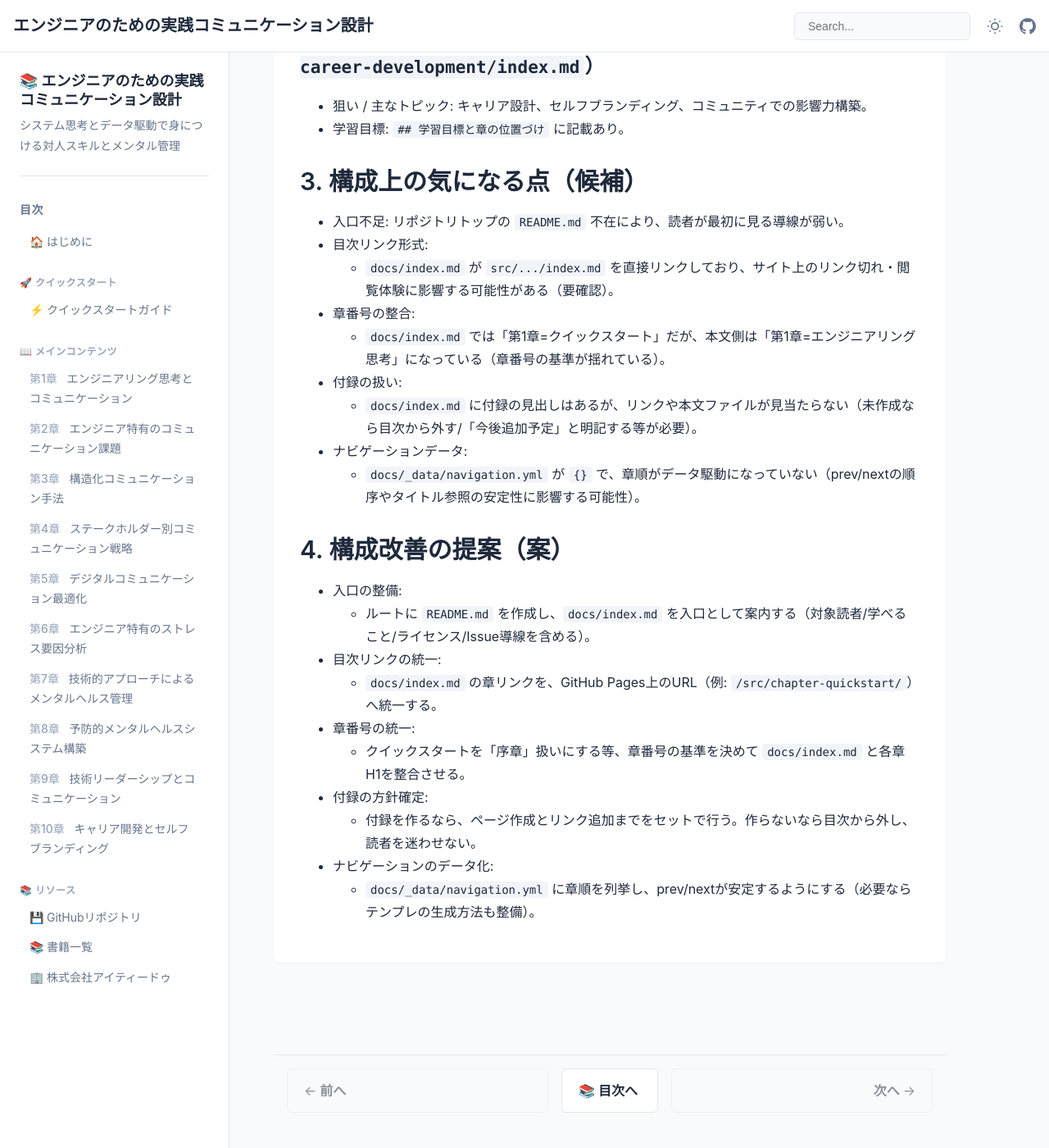
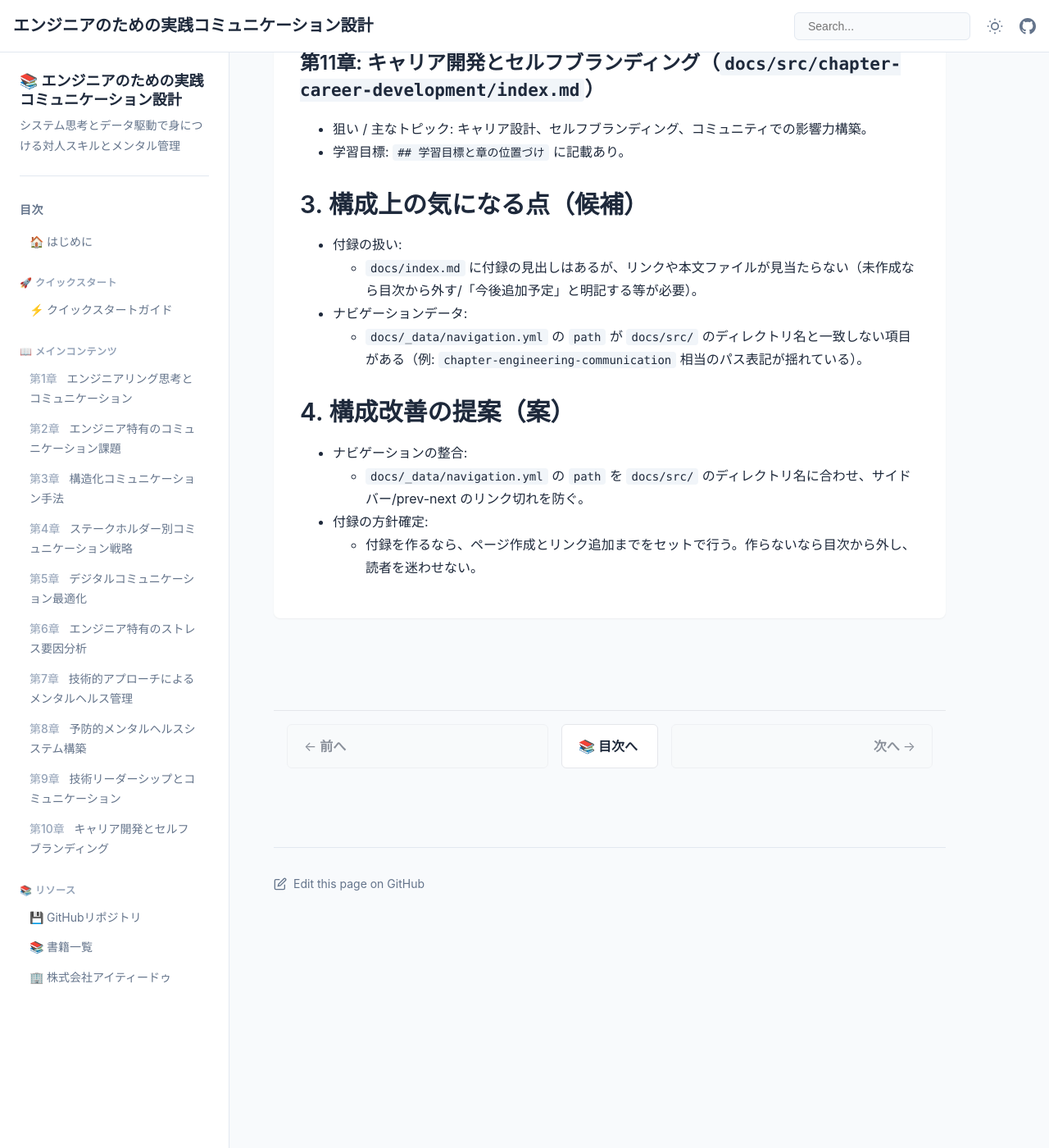
Before and after one commit to itdojp/IT-engineer-communication-book, a Jekyll site: the page built from docs/project-management/structure-review-round1.md, in a window 1280 px wide and 1400 px high, scrolled down 2572 px. Shown: the whole window at 82% size. Built offline with Jekyll 4.4.1, drawn with Linux system fonts in a browser that asks for light colours; our own code applies the rules of GitHub Pages for plain Markdown files; some of the changed text lies outside the part shown.

Commit message:
Stage2: navigation.ymlのパス不整合を修正

```diff
--- a/docs/_data/navigation.yml
+++ b/docs/_data/navigation.yml
@@ -4,7 +4,7 @@ introduction:
 
 chapters:
   - title: エンジニアリング思考とコミュニケーション
-    path: /src/chapter-engineering-コミュニケーション/
+    path: /src/chapter-engineering-communication/
   - title: エンジニア特有のコミュニケーション課題
     path: /src/chapter-communication-challenges/
   - title: 構造化コミュニケーション手法
--- a/docs/project-management/structure-review-round1.md
+++ b/docs/project-management/structure-review-round1.md
@@ -12,8 +12,9 @@
 - 想定読者: `docs/index.md` より、対人スキルに課題を感じる初級〜初中級エンジニア（「システム思考とデータ駆動で身につける」前提）。
 - 本書のゴール: コミュニケーションを「再現可能な設計・運用」として扱い、技術説明・調整・メンタル管理までを体系化する（`docs/index.md` より）。
 - 入口（読者導線）の現状:
-  - リポジトリトップに `README.md` が存在しないため、GitHub上の入口が弱い。
-  - `docs/index.md` の目次リンクが `src/.../index.md`（Markdownファイル）を直接参照しており、GitHub Pages上で意図通りに遷移するか要確認（通常は生成後URLへのリンクに統一したい）。
+  - リポジトリトップの `README.md` からオンライン版（GitHub Pages）と目次に誘導できる。
+  - `docs/index.md` の章リンクは `src/.../` に統一されており、GitHub Pages のURL構造と整合している。
+  - 一方で、`docs/_data/navigation.yml` 側に実体と一致しないパスが含まれるため、サイドバー/prev-next のリンク切れリスクがある（後述）。
 
 ## 2. 現状の章構成サマリ
 
@@ -63,25 +64,14 @@
 
 ## 3. 構成上の気になる点（候補）
 
-- 入口不足: リポジトリトップの `README.md` 不在により、読者が最初に見る導線が弱い。
-- 目次リンク形式:
-  - `docs/index.md` が `src/.../index.md` を直接リンクしており、サイト上のリンク切れ・閲覧体験に影響する可能性がある（要確認）。
-- 章番号の整合:
-  - `docs/index.md` では「第1章=クイックスタート」だが、本文側は「第1章=エンジニアリング思考」になっている（章番号の基準が揺れている）。
 - 付録の扱い:
   - `docs/index.md` に付録の見出しはあるが、リンクや本文ファイルが見当たらない（未作成なら目次から外す/「今後追加予定」と明記する等が必要）。
 - ナビゲーションデータ:
-  - `docs/_data/navigation.yml` が `{}` で、章順がデータ駆動になっていない（prev/nextの順序やタイトル参照の安定性に影響する可能性）。
+  - `docs/_data/navigation.yml` の `path` が `docs/src/` のディレクトリ名と一致しない項目がある（例: `chapter-engineering-communication` 相当のパス表記が揺れている）。
 
 ## 4. 構成改善の提案（案）
 
-- 入口の整備:
-  - ルートに `README.md` を作成し、`docs/index.md` を入口として案内する（対象読者/学べること/ライセンス/Issue導線を含める）。
-- 目次リンクの統一:
-  - `docs/index.md` の章リンクを、GitHub Pages上のURL（例: `/src/chapter-quickstart/`）へ統一する。
-- 章番号の統一:
-  - クイックスタートを「序章」扱いにする等、章番号の基準を決めて `docs/index.md` と各章H1を整合させる。
+- ナビゲーションの整合:
+  - `docs/_data/navigation.yml` の `path` を `docs/src/` のディレクトリ名に合わせ、サイドバー/prev-next のリンク切れを防ぐ。
 - 付録の方針確定:
   - 付録を作るなら、ページ作成とリンク追加までをセットで行う。作らないなら目次から外し、読者を迷わせない。
-- ナビゲーションのデータ化:
-  - `docs/_data/navigation.yml` に章順を列挙し、prev/nextが安定するようにする（必要ならテンプレの生成方法も整備）。
```
